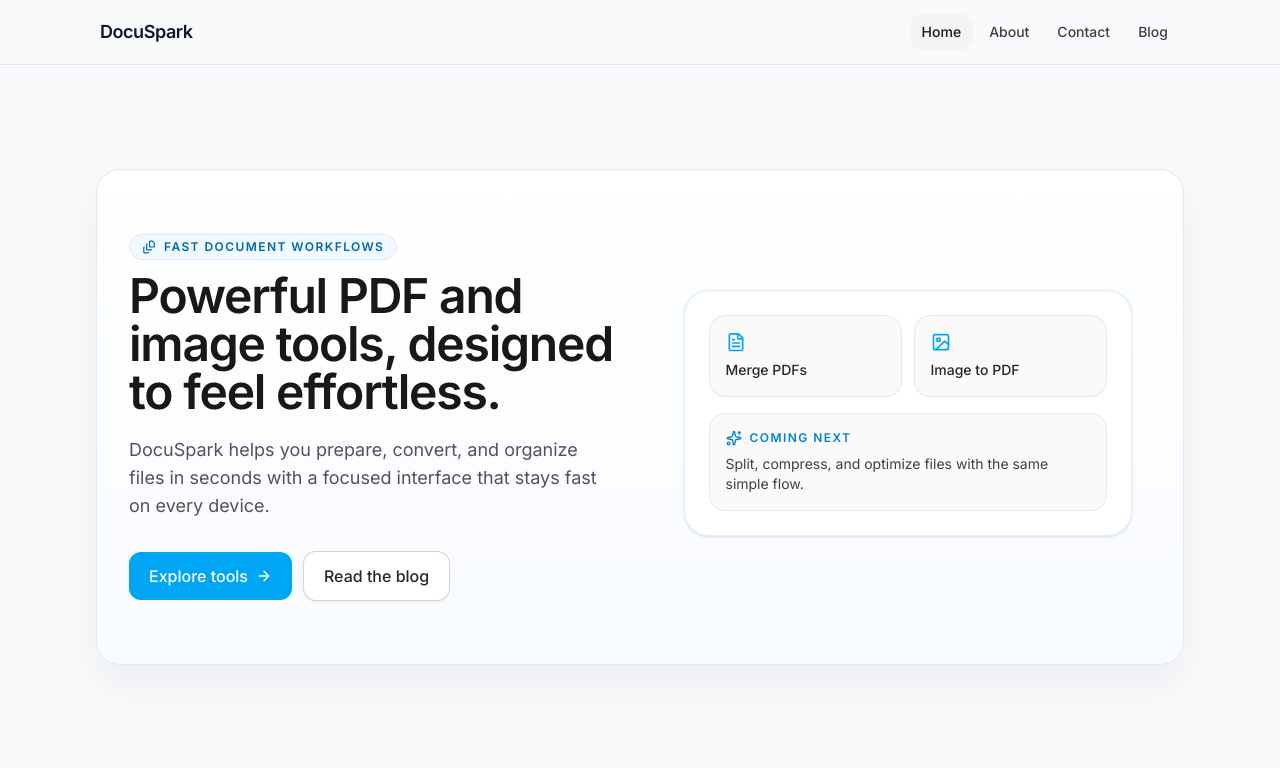
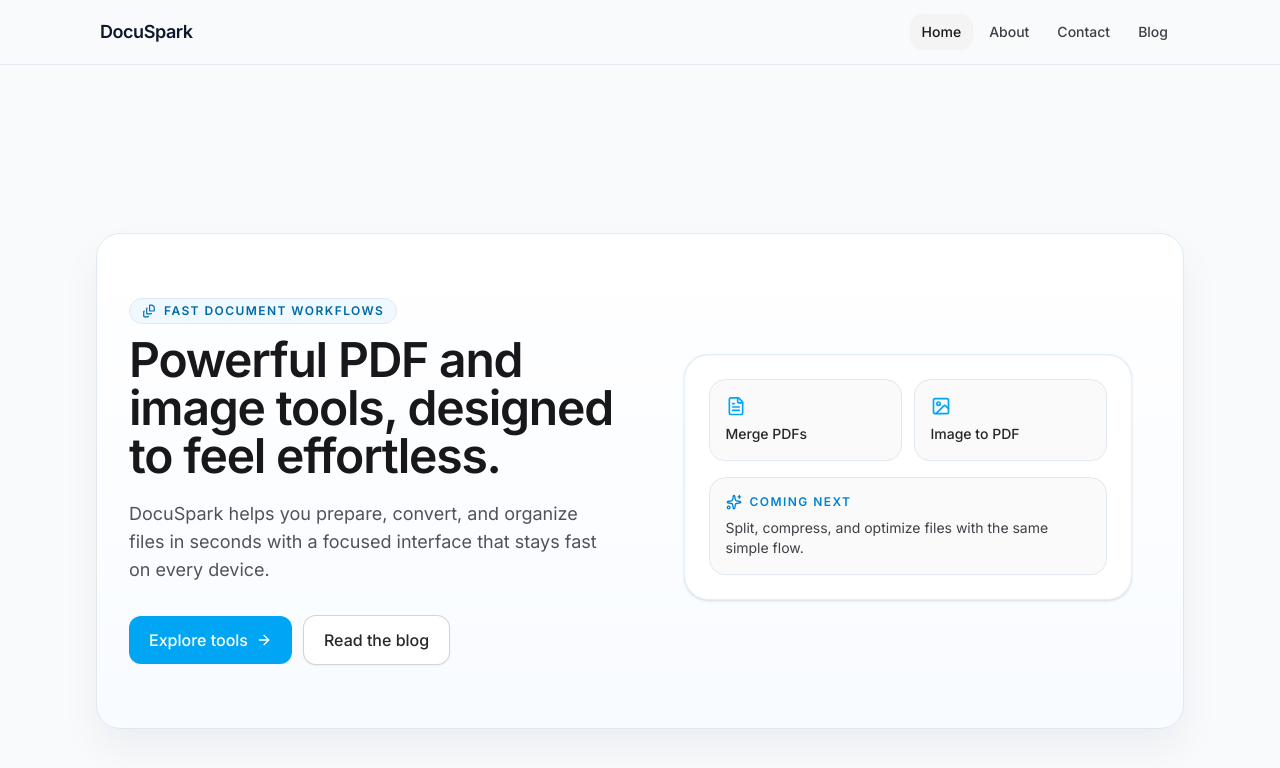
Before and after one commit to abhay-codes07/DocuSpark, a Next.js app: page / in a window 1280 px wide. Shown: the top 768 px of the page. Built offline with nearby package versions, Linux system fonts and the light colour scheme.

Commit message:
fix: add tools anchor target for hero primary call-to-action

```diff
--- a/src/app/page.tsx
+++ b/src/app/page.tsx
@@ -4,8 +4,13 @@ import { HeroSection } from "@/components/home";
 export default function Home() {
   return (
     <main id="main-content" className="page-fade-in min-h-screen bg-background text-foreground">
-      <Container className="flex min-h-[calc(100vh-4rem)] items-center pb-16 pt-8 sm:pb-20 sm:pt-12">
-        <HeroSection />
+      <Container className="pb-16 pt-8 sm:pb-20 sm:pt-12">
+        <div className="flex min-h-[calc(100vh-4rem)] items-center">
+          <HeroSection />
+        </div>
+        <section id="tools" aria-label="Tools placeholder" className="sr-only">
+          Tools grid will be introduced in the next phase.
+        </section>
       </Container>
     </main>
   );
```
